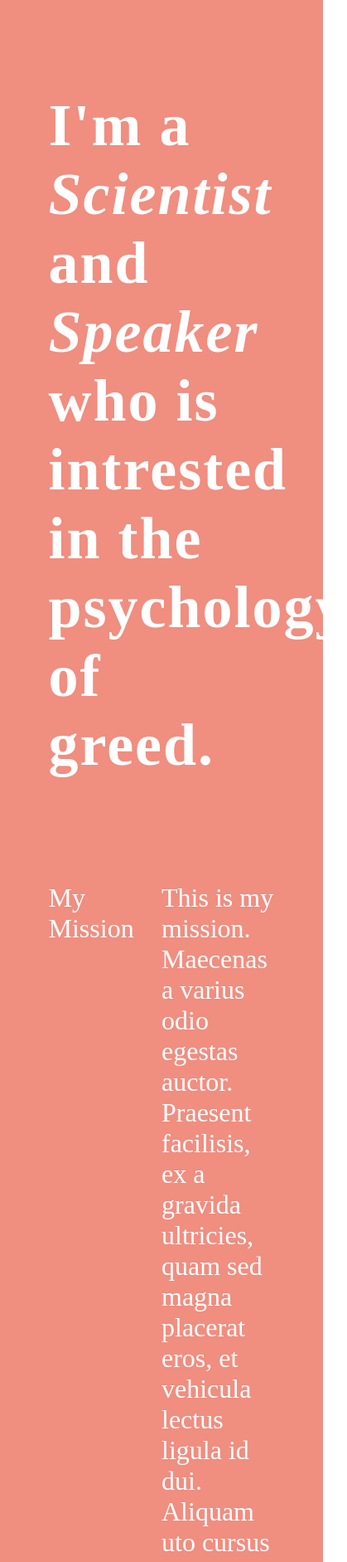
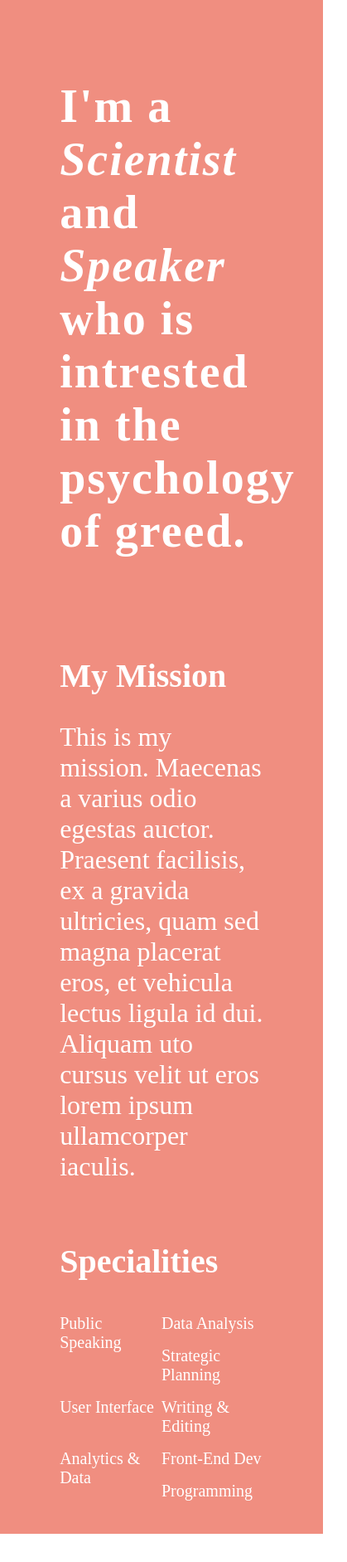
Before and after one commit to adnaan7791/Hazel-CV-Project, a plain HTML site: page index.html in a window 390 px wide. Shown: the part 98-1981 px from the top of the page at 83% size, 419 px wide, since content can reach past the window. Drawn offline with Linux system fonts and the light colour scheme; a web font is replaced by a local one.

Commit message:
media query commit

```diff
--- a/index.html
+++ b/index.html
@@ -27,7 +27,7 @@
                 psychology of greed.
             </h1>
             <div class="two-column-section">
-                <p>My Mission</p>
+                <p class="section-heading">My Mission</p>
                 <p>This is my mission. Maecenas a varius odio
                     egestas auctor. Praesent facilisis, ex a
                     gravida ultricies, quam sed magna placerat
@@ -36,7 +36,7 @@
                     ipsum ullamcorper iaculis. </p>
             </div>
             <div class="two-column-section">
-                <p>Specialities</p>
+                <p class="section-heading">Specialities</p>
                 <ul class="skills">
                     <li>Public Speaking</li>
                     <li>Data Analysis</li>
@@ -53,7 +53,7 @@
     <section class="blog-section">
         <div class="blog-content">
             <div class="two-column-section">
-                <p>Tech Blog</p>
+                <p class="section-heading">Tech Blog</p>
                 <div class="blog-posts">
                     <p class="blog-heading">
                         This Is Your Brain On Helium
@@ -92,7 +92,7 @@
     <section class="events-section">
         <div class="events-content">
             <div class="two-column-section">
-                <p>Speaking Events</p>
+                <p class="section-heading">Speaking Events</p>
                 <div class="events-card">
                     <p class="event-title">NY Economic Forum</p>
                     <p class="event-location">New York, NY</p>
--- a/style.css
+++ b/style.css
@@ -166,3 +166,47 @@ footer img {
     height: 2rem;
     margin: 0 8px;
 }
+
+@media only screen and (max-width: 1000px) {
+
+    .hero,
+    .blog-content,
+    .events-content {
+        padding: 0 5%;
+    }
+}
+
+@media only screen and (max-width: 750px) {
+    .tagline {
+        font-size: 3.5rem;
+    }
+
+    .two-column-section>p {
+        width: 100%;
+    }
+
+    .two-column-section .skills {
+        width: 100%;
+    }
+
+    .two-column-section .blog-posts {
+        width: 100%;
+    }
+
+    .section-heading {
+        font-weight: bold;
+        font-size: 2.5rem;
+        margin-bottom: 0;
+    }
+}
+
+@media only screen and(max-width: 500px) {
+    .tagline {
+        font-size: 3rem;
+        margin: 0;
+    }
+
+    .links {
+        display: none;
+    }
+}
```
